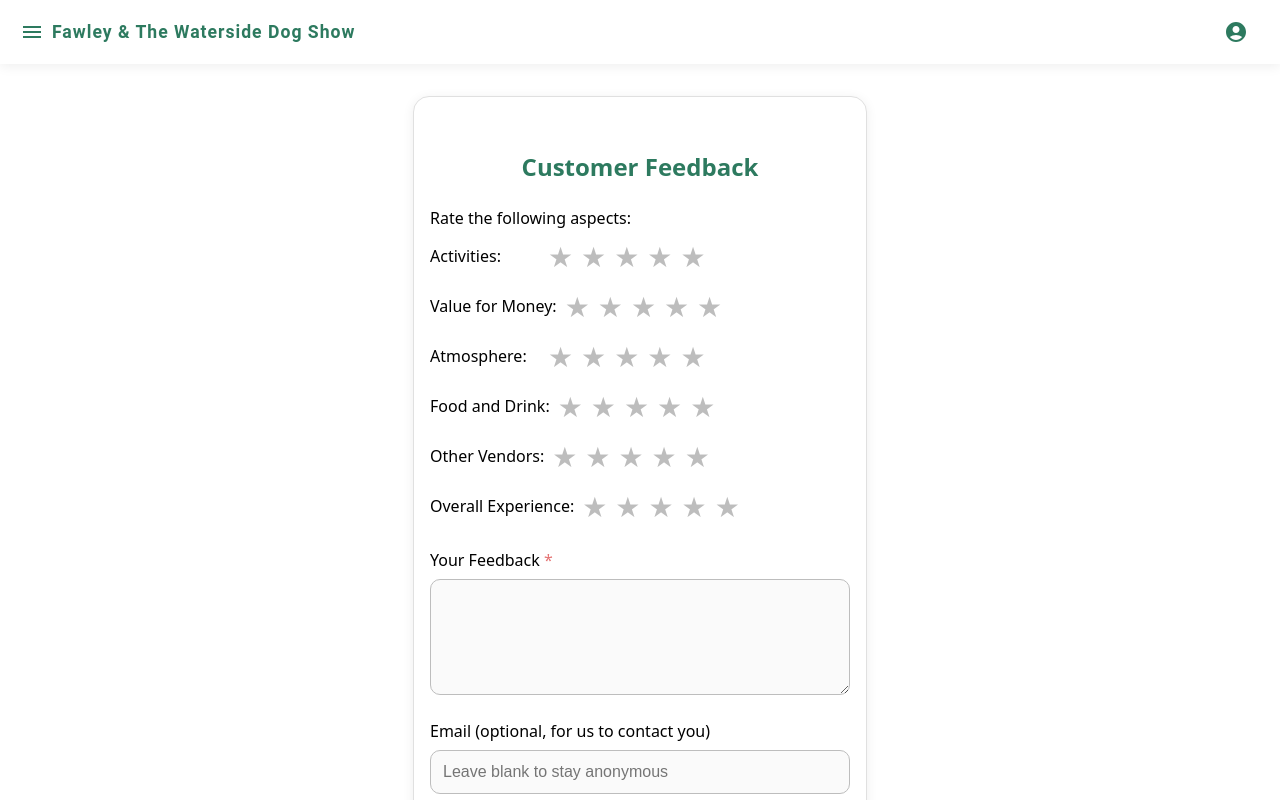
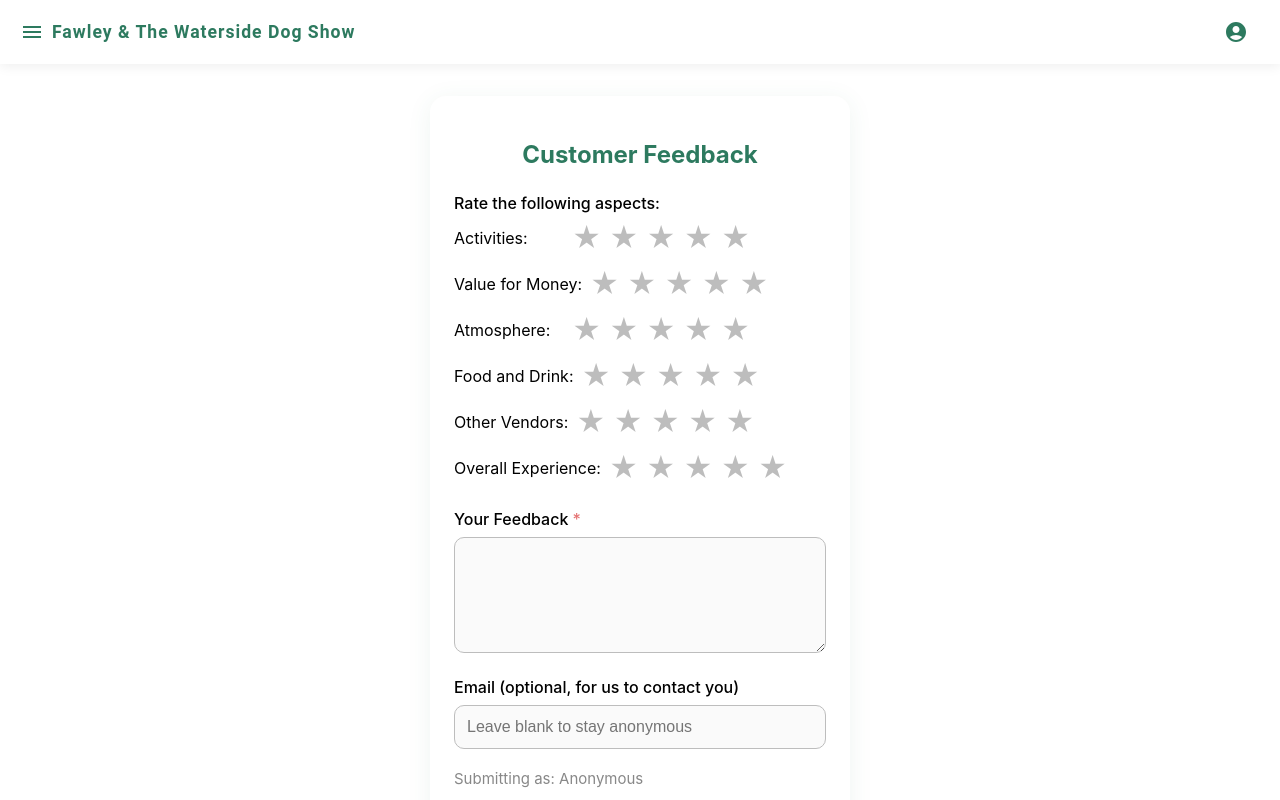
Before and after one commit to eddiemosh/fawley-waterside-dog-show, a React (Create React App) app: page /feedback in a window 1280 px wide. Shown: the top 800 px of the page. Built offline with nearby package versions, Linux system fonts and the light colour scheme.

Commit message:
donation analytics

```diff
--- a/src/components/feedback/feedback.js
+++ b/src/components/feedback/feedback.js
@@ -66,21 +66,21 @@ const Feedback = () => {
     }
 
     return (
-        <>
-            <div style={{
+        <div style={{ display: 'flex', justifyContent: 'center', width: '100%' }}>
+            <form
+                onSubmit={handleSubmit}
+                style={{
+                    width: '95%',
                     maxWidth: 420,
-                margin: '32px auto',
-                padding: '24px 16px',
-                border: '1px solid #e0e0e0',
+                    minWidth: 0,
+                    margin: '32px 0',
+                    background: '#fff',
                     borderRadius: 16,
-                background: '#fff',
-                boxShadow: '0 2px 12px rgba(0,0,0,0.07)',
-                fontFamily: 'system-ui, sans-serif',
-                minHeight: '100vh',
-                display: 'flex',
-                flexDirection: 'column',
-                justifyContent: 'center',
-            }}>
+                    boxShadow: '0 4px 24px rgba(45,122,95,0.08)',
+                    padding: 24,
+                    boxSizing: 'border-box',
+                }}
+            >
                 <h2 style={{
                     textAlign: 'center',
                     fontSize: 24,
@@ -88,7 +88,6 @@ const Feedback = () => {
                     marginBottom: 24,
                     color: '#2d7a5f'
                 }}>Customer Feedback</h2>
-                <form onSubmit={handleSubmit} style={{width: '100%'}}>
                 <div style={{marginBottom: 24}}>
                     <div style={{fontWeight: 500, fontSize: 16, marginBottom: 8}}>Rate the following aspects:</div>
                     {aspects.map(({key, label}) => (
@@ -182,7 +181,6 @@ const Feedback = () => {
                     Submit Feedback
                 </button>
             </form>
-            </div>
             <Snackbar
                 open={snackbar.open}
                 autoHideDuration={3000}
@@ -194,7 +192,7 @@ const Feedback = () => {
                     {snackbar.message}
                 </MuiAlert>
             </Snackbar>
-        </>
+        </div>
     );
 };
 
```
Lines whose indentation alone changed are shown as unchanged.
